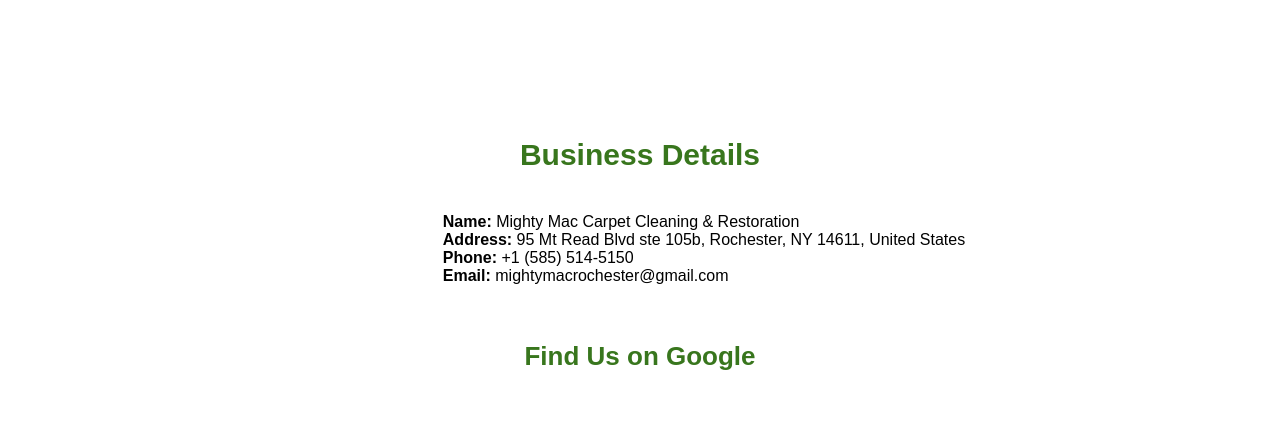
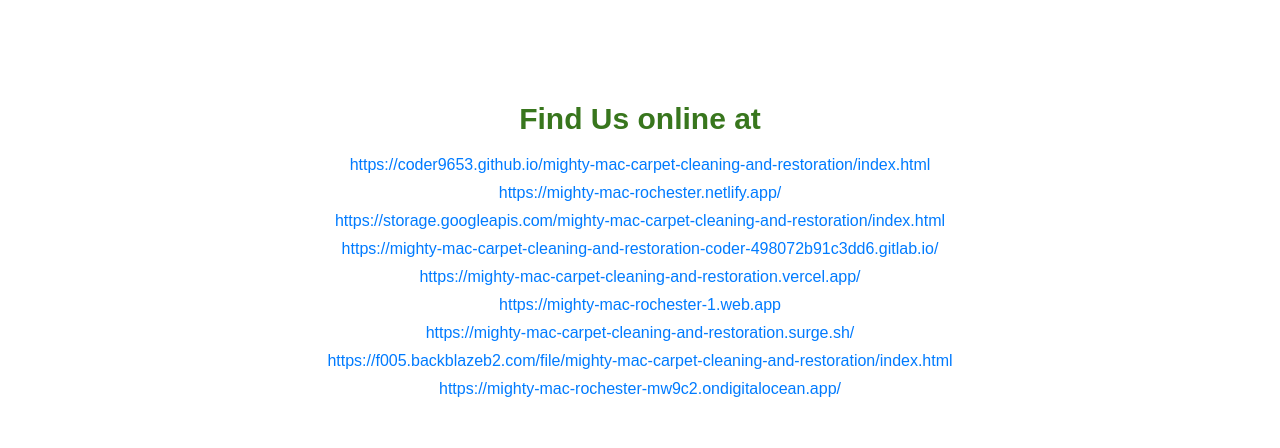
Before and after one commit to coder9653/cloudflare-mighty-mac-carpet-cleaning-and-restoration, a plain HTML site: page index.html in a window 1280 px wide. Shown: the part 7531-7979 px from the top of the page. Drawn offline with Linux system fonts and the light colour scheme; grey boxes are pictures that could not be loaded.

Commit message:
Update index.html

```diff
--- a/index.html
+++ b/index.html
@@ -13,6 +13,8 @@
         crossorigin="anonymous" referrerpolicy="no-referrer" />
     <meta name="description"
         content="Need a carpet cleaner in Rochester, NY? Choose Mighty Mac for expert carpet cleaning services that will make your carpets look like new.">
+    <link rel="canonical" href="https://mighty-mac-carpet-cleaning-and-restoration.pages.dev/" />
+
     <style>
         /* Base styles */
         html,
@@ -800,27 +802,21 @@
             </div>
 
         </div>
-        <!-- <div class="section find-us-online">
+         <div class="section find-us-online">
             <h2 style="text-align: center; color: #38761D; font-size: 30px;">Find Us online at</h2>
             <ul class="online-links">
-                <li><a href="https://617bostonmover.wixsite.com/home">https://617bostonmover.wixsite.com/home</a></li>
-                <li><a href="https://617bostonmovers.godaddysites.com/">https://617bostonmovers.godaddysites.com/</a>
-                </li>
-                <li><a href="https://617-boston-movers.weebly.com/">https://617-boston-movers.weebly.com/</a></li>
-                <li><a href="https://617-boston-movers.wordpress.com/">https://617-boston-movers.wordpress.com/</a></li>
-                <li><a
-                        href="https://617-boston-movers.mystrikingly.com/">https://617-boston-movers.mystrikingly.com/</a>
-                </li>
-                <li><a href="https://66a9d00a4366e.site123.me/">https://66a9d00a4366e.site123.me/</a></li>
-                <li><a href="https://617-boston-movers.jimdosite.com/">https://617-boston-movers.jimdosite.com/</a></li>
-                <li><a href="https://pfup-mcmuocts-toiall.yolasite.com/">https://pfup-mcmuocts-toiall.yolasite.com/</a>
-                </li>
-                <li><a
-                        href="https://617-boston-movers-46946756.hubspotpagebuilder.com/en-us/home">https://617-boston-movers-46946756.hubspotpagebuilder.com/en-us/home</a>
-                </li>
+                 <li><a href="https://coder9653.github.io/mighty-mac-carpet-cleaning-and-restoration/index.html">https://coder9653.github.io/mighty-mac-carpet-cleaning-and-restoration/index.html</a></li>
+                <li><a href="https://mighty-mac-rochester.netlify.app/">https://mighty-mac-rochester.netlify.app/</a></li>
+                <li><a href="https://storage.googleapis.com/mighty-mac-carpet-cleaning-and-restoration/index.html">https://storage.googleapis.com/mighty-mac-carpet-cleaning-and-restoration/index.html</a></li>
+                <li><a href="https://mighty-mac-carpet-cleaning-and-restoration-coder-498072b91c3dd6.gitlab.io/">https://mighty-mac-carpet-cleaning-and-restoration-coder-498072b91c3dd6.gitlab.io/</a></li>
+                <li><a href="https://mighty-mac-carpet-cleaning-and-restoration.vercel.app/">https://mighty-mac-carpet-cleaning-and-restoration.vercel.app/</a></li>
+                <li><a href="https://mighty-mac-rochester-1.web.app">https://mighty-mac-rochester-1.web.app</a></li>
+                <li><a href="https://mighty-mac-carpet-cleaning-and-restoration.surge.sh/">https://mighty-mac-carpet-cleaning-and-restoration.surge.sh/</a></li>
+                <li><a href="https://f005.backblazeb2.com/file/mighty-mac-carpet-cleaning-and-restoration/index.html">https://f005.backblazeb2.com/file/mighty-mac-carpet-cleaning-and-restoration/index.html</a></li>
+                <li><a href="https://mighty-mac-rochester-mw9c2.ondigitalocean.app/">https://mighty-mac-rochester-mw9c2.ondigitalocean.app/</a></li>
 
             </ul>
-        </div> -->
+        </div>
         <br>
         <br>
         <section id="Call">
```
